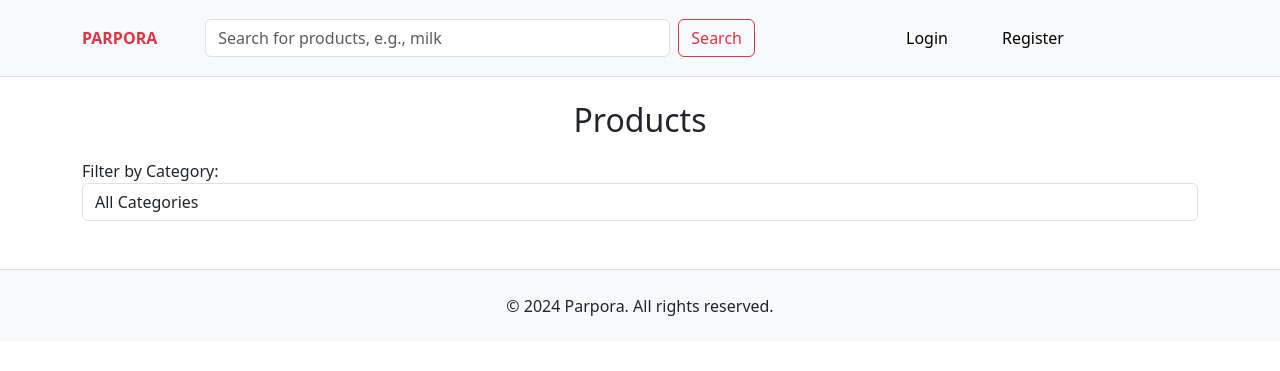
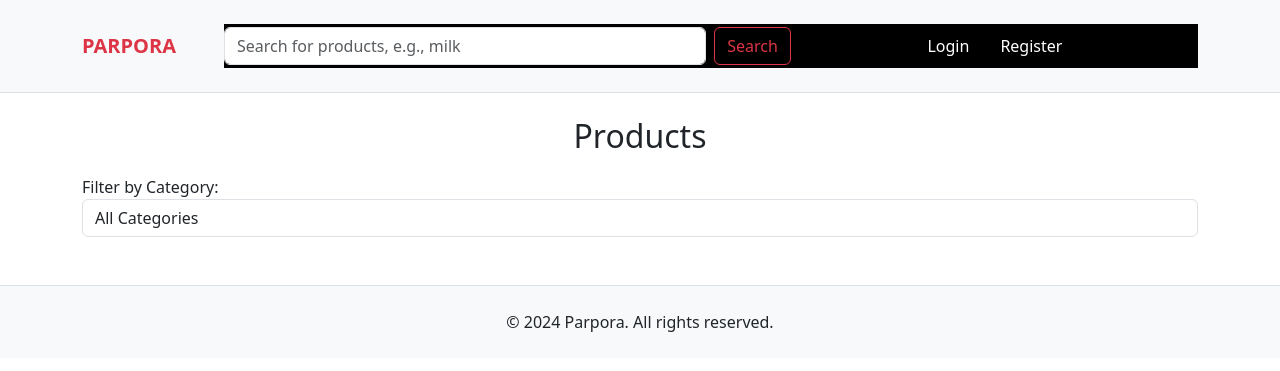
Before and after one commit to kayuserpus/Tarpinis_2, a Flask app: page / in a window 1280 px wide. Shown: the top 371 px of the page. Run offline with Flask 3, Linux system fonts and the light colour scheme; data that the repository does not hold is empty; parts of the project's set-up code (start-up, migrations or seed data) failed here and were passed over; some libraries are stand-ins or nearby versions.

Commit message:
Reactive header

```diff
--- a/app/static/style.css
+++ b/app/static/style.css
@@ -40,6 +40,7 @@ body {
     margin-right: 15px;
     transition: color 0.3s, transform 0.3s;
     padding: 10px 15px;
+    color: #000 !important;
 }
 
 .navbar-nav .nav-item .nav-link:hover {
@@ -236,3 +237,16 @@ h1.title {
     background-color: #c82333;
     border-color: #bd2130;
 }
+
+.navbar-collapse {
+    background-color: #000;
+}
+
+.navbar-nav .nav-item .nav-link {
+    color: #fff !important;
+    padding: 10px 15px;
+}
+
+.navbar-nav .nav-item .nav-link:hover {
+    color: #dc3545 !important;
+}
--- a/app/templates/shared/header.html
+++ b/app/templates/shared/header.html
@@ -9,52 +9,55 @@
 </head>
 <body>
     <header class="bg-light py-3 border-bottom">
-        <div class="container d-flex justify-content-between align-items-center">
-            <div>
+        <div class="container">
+            <nav class="navbar navbar-expand-lg navbar-light">
                 <a class="navbar-brand text-danger fw-bold display-4 me-5" href="{{ url_for('index') }}">PARPORA</a>
-            </div>
-            <div class="d-flex align-items-center flex-grow-1">
+                <button class="navbar-toggler" type="button" data-bs-toggle="collapse" data-bs-target="#navbarNav" aria-controls="navbarNav" aria-expanded="false" aria-label="Toggle navigation">
+                    <span class="navbar-toggler-icon"></span>
+                </button>
+                <div class="collapse navbar-collapse" id="navbarNav">
                     <form class="d-flex me-3 flex-grow-1" action="{{ url_for('user.shop') }}" method="GET" role="search">
                         <input class="form-control me-2 flex-grow-1" type="search" name="search" placeholder="Search for products, e.g., milk" aria-label="Search">
                         <button class="btn btn-outline-danger" type="submit">Search</button>
                     </form>
-                <ul class="navbar-nav d-flex flex-row">
+                    <ul class="navbar-nav ms-auto">
                         {% if current_user.is_authenticated %}
-                        <li class="nav-item ms-3">
+                            <li class="nav-item">
                                 <span class="nav-link text-black">Hello, {{ current_user.username }}!</span>
                             </li>
-                        <li class="nav-item ms-3">
+                            <li class="nav-item">
                                 <a class="nav-link text-dark" href="{{ url_for('user.balance') }}">Balance: €{{ current_user.balance | round(2)}}</a>
                             </li>
                             {% if not current_user.is_admin %}
-                            <li class="nav-item ms-3">
+                                <li class="nav-item">
                                     <a class="nav-link text-dark" href="{{ url_for('user.order_history') }}">Orders history</a>
                                 </li>
-                            <li class="nav-item ms-3">
+                                <li class="nav-item">
                                     <a class="nav-link text-dark" href="{{ url_for('user.cart') }}">Cart</a>
                                 </li>
                             {% endif %}
-                        <li class="nav-item ms-3">
+                            <li class="nav-item">
                                 <a class="nav-link text-dark" href="{{ url_for('user.account') }}">Account</a>
                             </li>
-                        <li class="nav-item ms-3">
+                            <li class="nav-item">
                                 <a class="nav-link text-black" href="{{ url_for('auth.logout') }}">Logout</a>
                             </li>
                             {% if current_user.is_admin %}
-                            <li class="nav-item ms-3">
+                                <li class="nav-item">
                                     <a class="nav-link text-dark" href="{{ url_for('admin.admin_dashboard') }}">Admin Panel</a>
                                 </li>
                             {% endif %}
                         {% else %}
-                        <li class="nav-item ms-3">
-                            <a class="nav-link text-black me-2" href="{{ url_for('auth.login') }}">Login</a>
+                            <li class="nav-item">
+                                <a class="nav-link text-black" href="{{ url_for('auth.login') }}">Login</a>
                             </li>
-                        <li class="nav-item ms-3">
+                            <li class="nav-item">
                                 <a class="nav-link text-black" href="{{ url_for('auth.register') }}">Register</a>
                             </li>
                         {% endif %}
                     </ul>
                 </div>
+            </nav>
         </div>
     </header>
 
```
Lines whose indentation alone changed are shown as unchanged.
